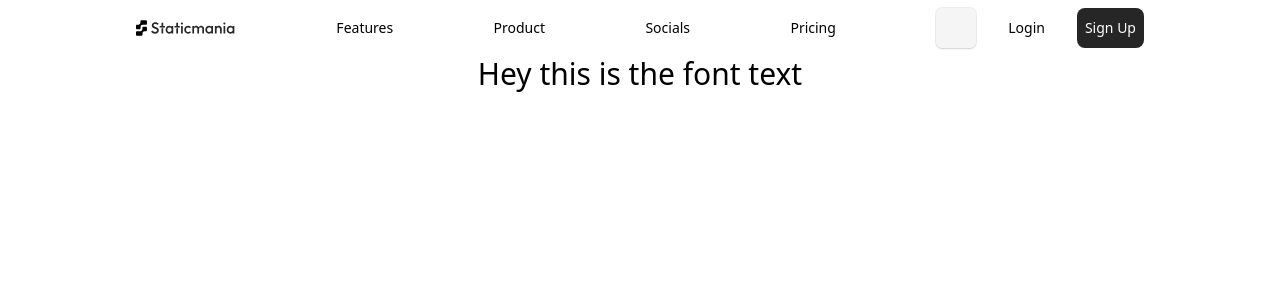
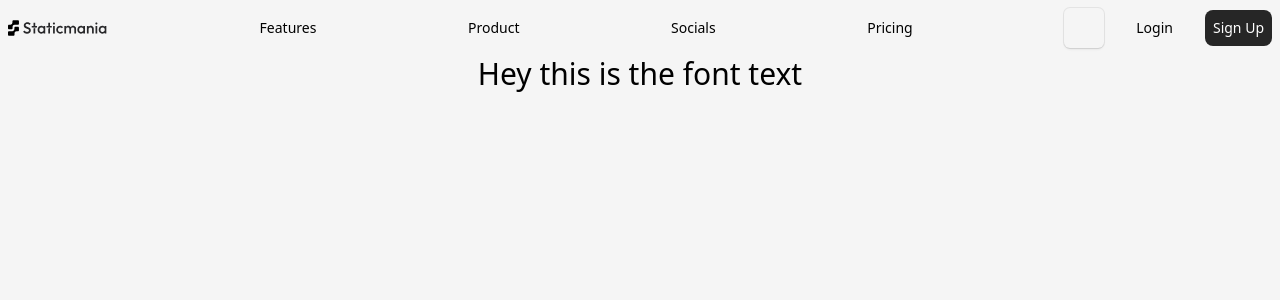
Before and after one commit to shogun444/Template, a Next.js app: page / in a window 1280 px wide. Shown: the top 300 px of the page. Built offline with nearby package versions, Linux system fonts and the light colour scheme.

Commit message:
made cool shadow

```diff
--- /dev/null
+++ b/app/Provider/Container.tsx
@@ -0,0 +1,7 @@
+import { cn } from "../utils/tailwind-clsx";
+
+export default function Container({children , className} : { children : React.ReactNode ,  className? : string}){
+  return (<div className={cn("max-w-7xl mx-auto  bg-neutral-100 ",className)}>
+    {children}
+  </div>)
+}
--- a/app/components/Navbar/navbar.tsx
+++ b/app/components/Navbar/navbar.tsx
@@ -1,13 +1,16 @@
 import Link from "next/link"
 import ModeToggle from "../modetoggle"
 import Image from "next/image"
+import Container from "@/app/Provider/Container"
 
 export default function Navbar(){
   const links = [{name : "Features" , href : "Features"} , {name : "Product" , href : "/Product"} , {name : "Socials" , href : "/socials"} , {name : "Pricing" , href : "/Pricing"}
 
 
 ]
-  return(<div className="rounded-lg max-w-5xl flex  justify-between items-center  dark:bg-neutral-800 p-2 ">
+  return(
+  <Container>
+  <div className="rounded-lg w-full flex  justify-between items-center  dark:bg-neutral-800 p-2 ">
     <Link href={'/'} className="flex items-center ">
       <Image className="h-10  rounded-md " src={"/logo.svg"} alt="/logo.svg" height={100} width={100}/>
 
@@ -15,11 +18,11 @@ export default function Navbar(){
 
   {links.map((itm,id)=>(<Link key={id} className=" hover:cursor-pointer hover:text-neutral-700 text-sm font-medium"  href={itm.href}>{itm.name}</Link>))}
 
-  <div className="flex gap-8">
+  <div className="flex gap-8 items-center">
     <ModeToggle/>
-    <button className="text-sm font-medium">Login</button>
-  <button className="bg-neutral-800 dark:bg-white dark:text-neutral-800 font-medium text-sm text-white rounded-lg p-2">Sign Up</button>
+    <Link href={'/login'} className="text-sm font-medium">Login</Link>
+  <Link href={'/signup'} className=" bg-neutral-800 dark:bg-white dark:text-neutral-800 font-medium text-sm text-white rounded-lg p-2">Sign Up</Link >
   </div>
 
-  </div>)
+  </div> </Container>)
 }
--- a/app/globals.css
+++ b/app/globals.css
@@ -13,9 +13,20 @@
   --shadow-input:
     0px 2px 3px -1px rgba(0, 0, 0, 0.1), 0px 1px 0px 0px rgba(25, 28, 33, 0.02),
     0px 0px 0px 1px rgba(25, 28, 33, 0.08);
+  --shadow-button:
+    -82px 54px 27px 0px rgba(0, 0, 0, 0.01),
+    -52px 35px 25px 0px rgba(0, 0, 0, 0.04),
+    -29px 19px 21px 0px rgba(0, 0, 0, 0.15),
+    -13px 9px 16px 0px rgba(0, 0, 0, 0.25), -3px 2px 9px 0px rgba(0, 0, 0, 0.29);
 }
 
 .dark {
   --background: #0a0a0a;
   --foreground: #ededed;
+  --shadow-button:
+    -82px 54px 27px 0px rgba(255, 255, 255, 0.01),
+    -52px 35px 25px 0px rgba(255, 255, 255, 0.04),
+    -29px 19px 21px 0px rgba(255, 255, 255, 0.15),
+    -13px 9px 16px 0px rgba(255, 255, 255, 0.25),
+    -3px 2px 9px 0px rgba(0, 0, 0, 0.29);
 }
--- a/app/layout.tsx
+++ b/app/layout.tsx
@@ -2,6 +2,7 @@ import type { Metadata } from "next";
 import { Inter, Manrope } from "next/font/google";
 import "./globals.css";
 import { ThemeProvider } from "next-themes";
+import Container from "./Provider/Container";
 
 const manrope = Manrope({
   variable: "--font-manrope",
@@ -28,7 +29,11 @@ export default function RootLayout({
     <html lang="en">
       <body className={`${manrope.variable}  antialiased`}>
         {" "}
-        <ThemeProvider attribute="class" disableTransitionOnChange enableSystem defaultTheme="system">{children} </ThemeProvider>
+        <ThemeProvider attribute="class" disableTransitionOnChange enableSystem defaultTheme="system">
+          <Container>
+          {children}
+           </Container>
+          </ThemeProvider>
       </body>
     </html>
   );
--- a/app/page.tsx
+++ b/app/page.tsx
@@ -3,7 +3,7 @@ import ModeToggle from "./components/modetoggle";
 import Navbar from "./components/Navbar/navbar";
 
 export default function Home() {
-  return (<div className="min-h-screen max-w-5xl mx-auto ">
+  return (<div className="min-h-screen w-full  mx-auto ">
     <Navbar/>
    <h1 className="text-center text-3xl">Hey this is the font text</h1>
   </div>
```
